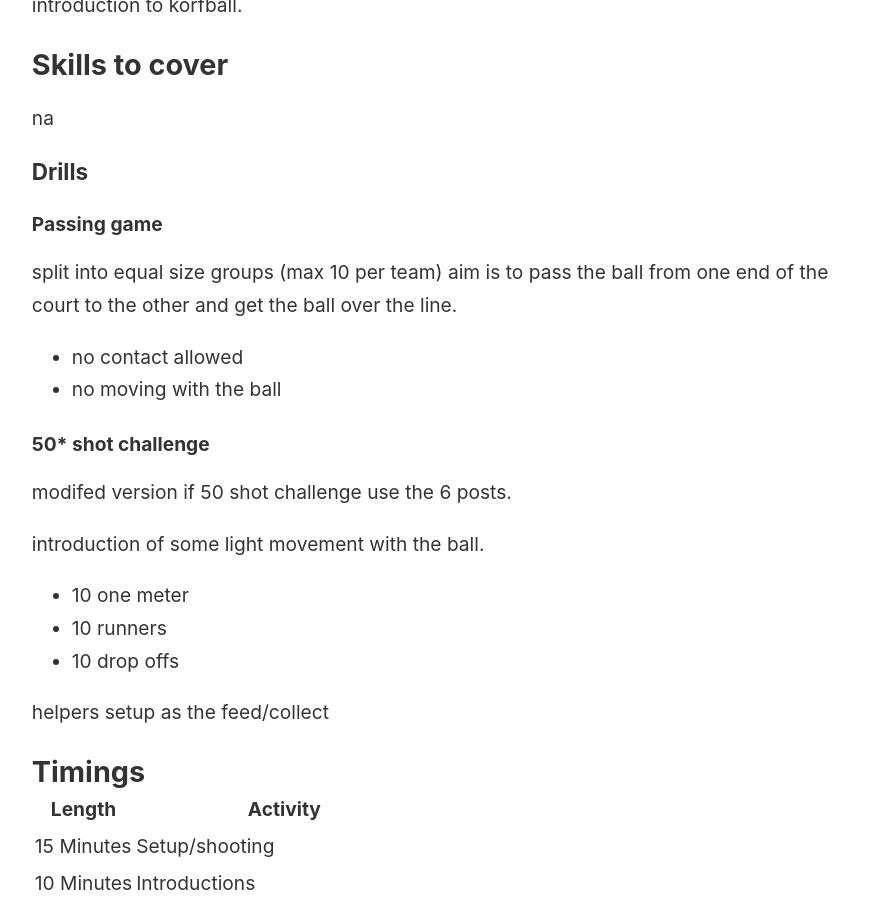
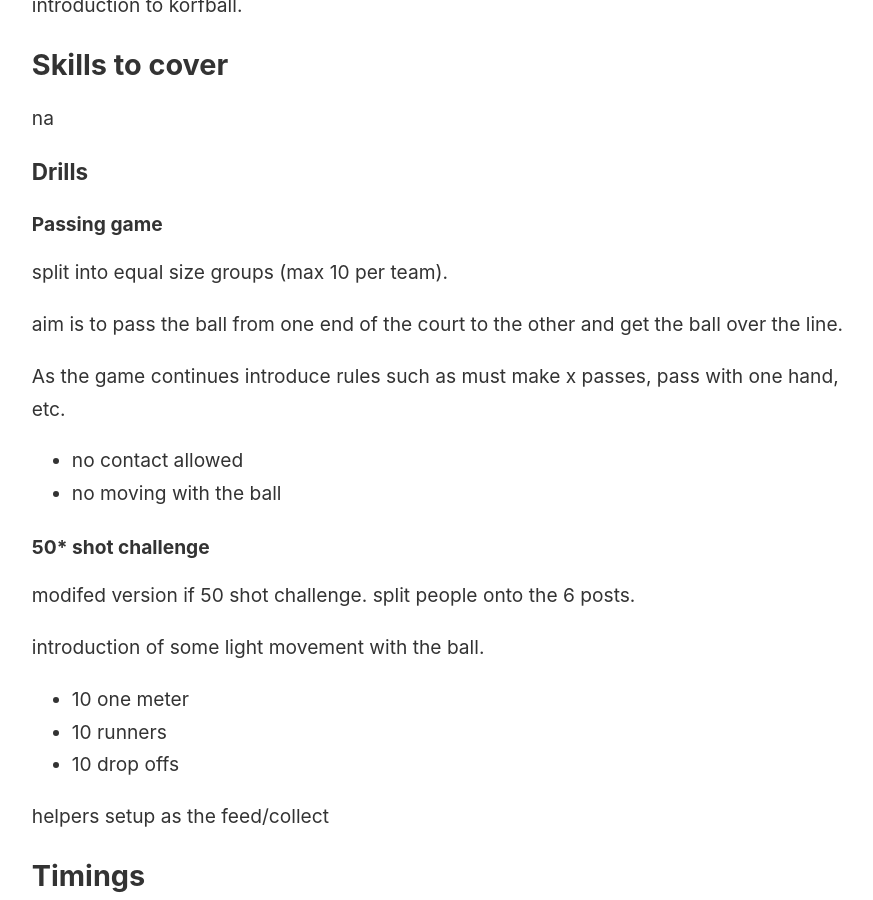
Before and after one commit to jamesptanner/notes, a Jekyll site: the page built from _notes/korfball/sessions/intro1.md, in a window 1280 px wide and 900 px high, scrolled down 815 px. Shown: the whole window, without its empty margins (45-918 px from the left). Built offline with Jekyll 4.4.1, drawn with Linux system fonts in a browser that asks for light colours.

Commit message:
update intro1.md

```diff
--- a/_notes/korfball/sessions/intro1.md
+++ b/_notes/korfball/sessions/intro1.md
@@ -25,16 +25,18 @@ na
 ### Drills
 
 #### Passing game
-split into equal size groups (max 10 per team)
+split into equal size groups (max 10 per team).
+
 aim is to pass the ball from one end of the court to the other and get the ball over the line.
+
+As the game continues introduce rules such as must make x passes, pass with one hand, etc.
 
 * no contact allowed
 * no moving with the ball
 
 #### 50* shot challenge
 
-modifed version if 50 shot challenge
-use the 6 posts.
+modifed version if 50 shot challenge. split people onto the 6 posts.
 
 introduction of some light movement with the ball.
 
```
